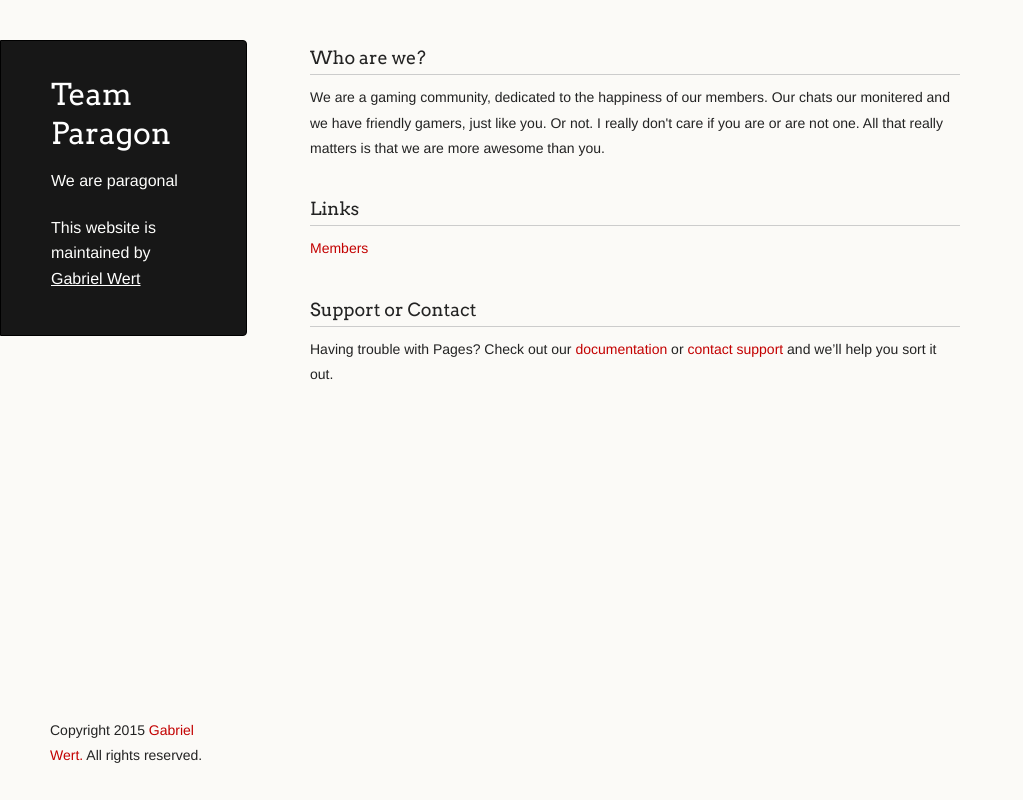
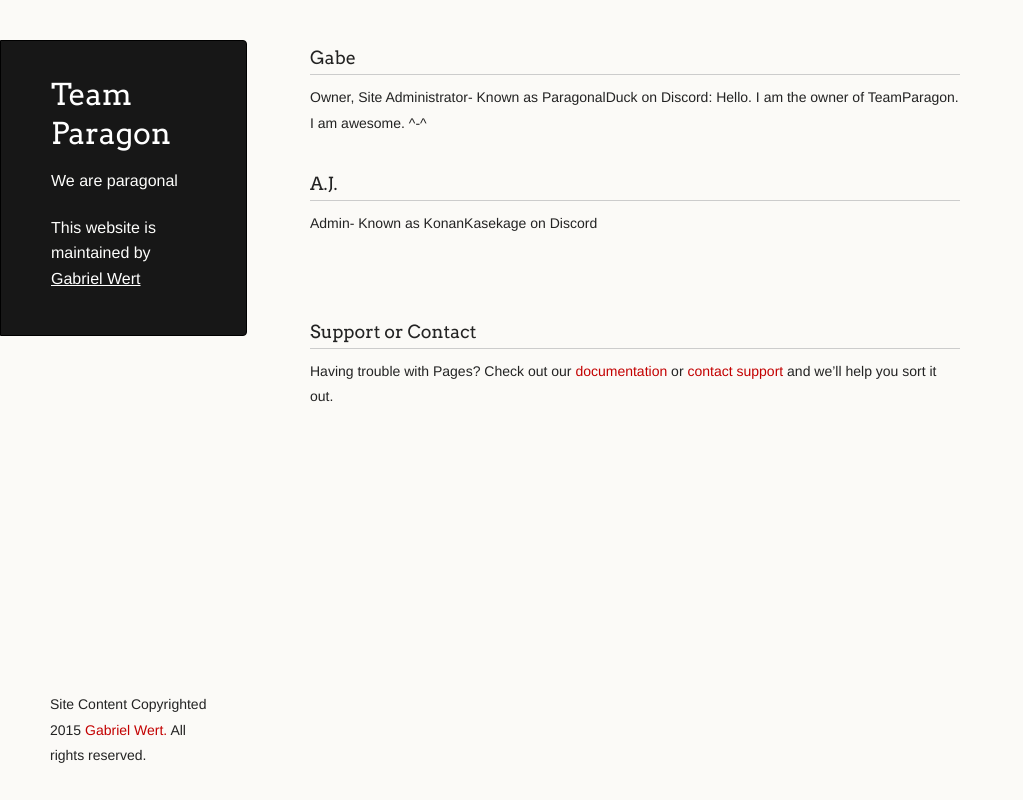
Before and after one commit to derpypiginc/TeamParagon, a plain HTML site: page members.html in a window 1280 px wide. Shown: the whole page, without its empty margins (0-1023 px from the left). Drawn offline with Linux system fonts and the light colour scheme.

Commit message:
Members description

```diff
--- a/members.html
+++ b/members.html
@@ -25,14 +25,14 @@
       </header>
       <section>
         <h3>
-<a id="whoarewe" class="anchor" href="#whoarewe" aria-hidden="true"><span class="octicon octicon-link"></span></a>Who are we?</h3>
+<a id="paragonalduck" class="anchor" href="#paragonalduck" aria-hidden="true"><span class="octicon octicon-link"></span></a>Gabe</h3>
 
-<p>We are a gaming community, dedicated to the happiness of our members. Our chats our monitered and we have friendly gamers, just like you. Or not. I really don't care if you are or are not one. All that really matters is that we are more awesome than you.</p>
+<p>Owner, Site Administrator- Known as ParagonalDuck on Discord: Hello. I am the owner of TeamParagon. I am awesome. ^-^</p>
 
 <h3>
-<a id="links" class="anchor" href="#links" aria-hidden="true"><span class="octicon octicon-link"></span></a>Links</h3>
+<a id="konankasekage" class="anchor" href="#konankasekage" aria-hidden="true"><span class="octicon octicon-link"></span></a>A.J.</h3>
 
-<a href="https://gabewert.github.io/TeamParagon/members.html">Members</a>
+<p>Admin- Known as KonanKasekage on Discord</p>
 <br>
 
 <h3>
@@ -41,7 +41,7 @@
 <p>Having trouble with Pages? Check out our <a href="https://help.github.com/pages">documentation</a> or <a href="https://github.com/contact">contact support</a> and we’ll help you sort it out.</p>
       </section>
      <footer>
-        <p><small>Copyright 2015 <a href="http://gabewert.github.io">Gabriel Wert.</a> All rights reserved.</small></p>
+        <p><small>Site Content Copyrighted 2015 <a href="http://gabewert.github.io">Gabriel Wert.</a> All rights reserved.</small></p>
      </footer>
     </div>
     <!--[if !IE]><script>fixScale(document);</script><![endif]-->
```
